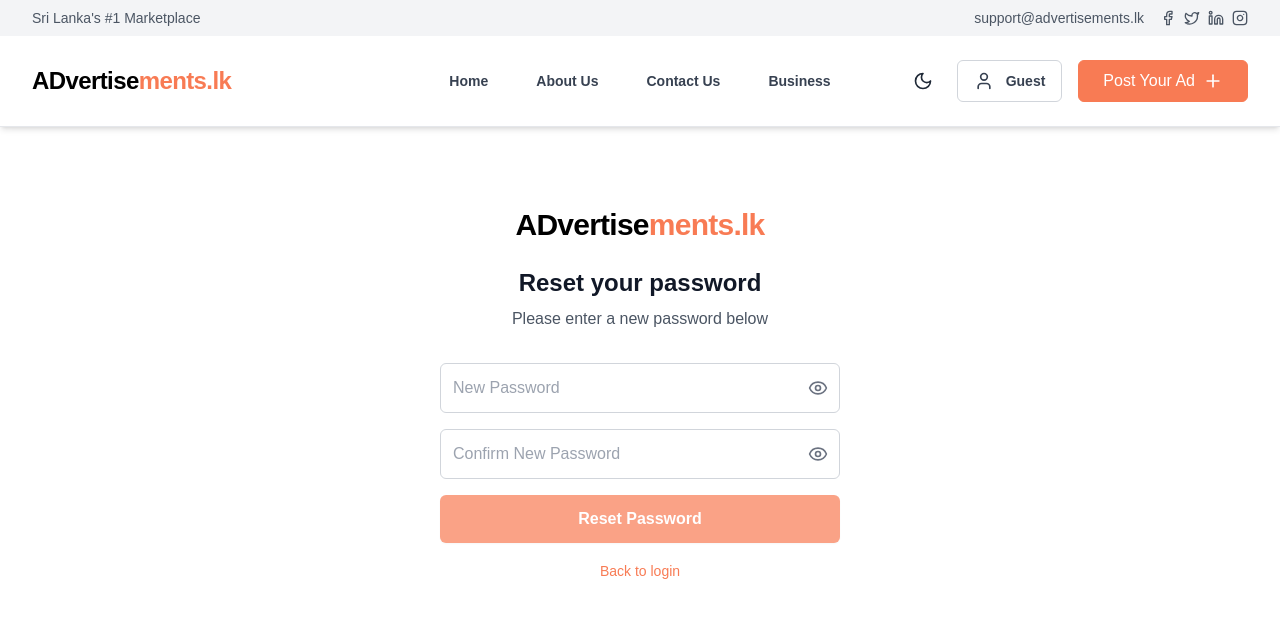
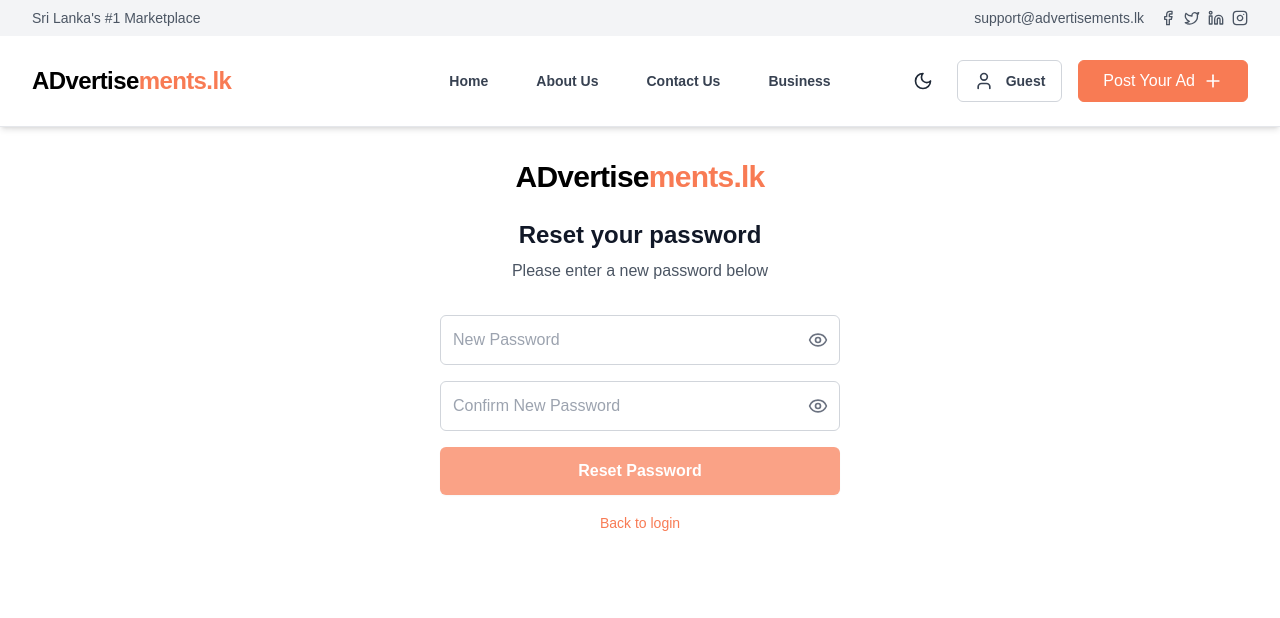
Before and after one commit to ramitha1111/Advertisement.lk, a React (Vite) app in the folder Front-End/: page /reset-password in a window 1280 px wide. Shown: the top 618 px of the page. Built offline with nearby package versions, Linux system fonts and the light colour scheme.

Commit message:
small fixes

```diff
--- a/Front-End/src/App.jsx
+++ b/Front-End/src/App.jsx
@@ -15,7 +15,7 @@
   useDarkMode()
 
   return (
-    <main className="min-h-screen bg-white dark:bg-gray-900 text-black dark:text-white">
+    <main className="bg-white dark:bg-gray-900 text-black dark:text-white">
       <AnimatePresence mode="wait">
         <Routes location={location} key={location.pathname}>
           <Route path="/*" element={<PublicRoutes />} />
--- a/Front-End/src/pages/ResetPassword.jsx
+++ b/Front-End/src/pages/ResetPassword.jsx
@@ -105,7 +105,7 @@
     }
 
     return (
-        <div className="flex items-center justify-center mt-12 bg-white dark:bg-gray-900 transition-colors duration-300">
+        <div className="flex items-center justify-center bg-white dark:bg-gray-900 transition-colors duration-300">
             <motion.div
                 initial={{ x: -20, opacity: 0 }}
                 animate={{ x: 0, opacity: 1 }}
```
